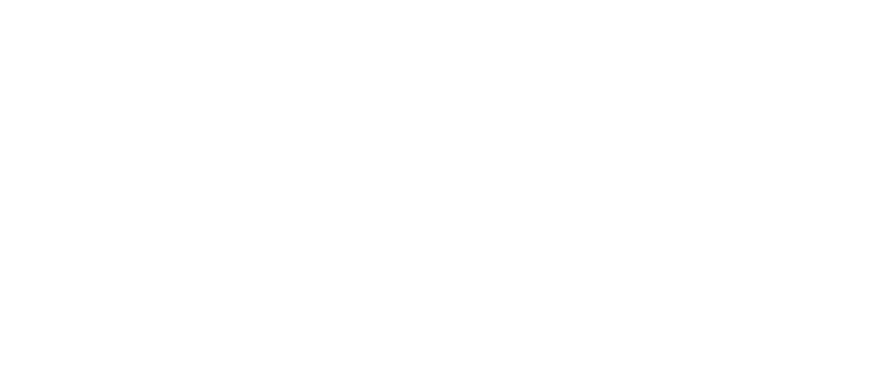
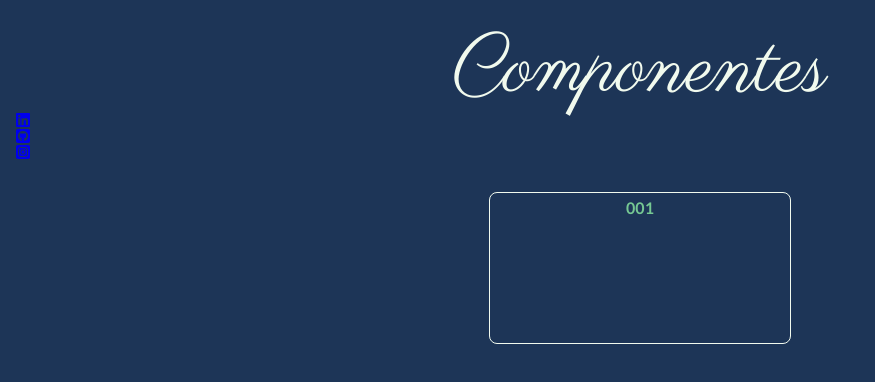
Before and after one commit to jeancarloslima/Componentes, a plain HTML site: page index.html in a window 1280 px wide. Shown: the whole page, without its empty margins (0-875 px from the left). Drawn offline with Linux system fonts and the light colour scheme.

Commit message:
Adicionando lista-de-componentes e estilização inicial

```diff
--- a/index.html
+++ b/index.html
@@ -1,22 +1,49 @@
 <!DOCTYPE html>
 <html lang="en">
+
 <head>
     <meta charset="UTF-8">
     <meta name="viewport" content="width=device-width, initial-scale=1.0">
     <title>Componentes</title>
+    <link rel="stylesheet" href="https://cdnjs.cloudflare.com/ajax/libs/font-awesome/6.7.2/css/all.min.css"
+        integrity="sha512-Evv84Mr4kqVGRNSgIGL/F/aIDqQb7xQ2vcrdIwxfjThSH8CSR7PBEakCr51Ck+w+/U6swU2Im1vVX0SVk9ABhg=="
+        crossorigin="anonymous" referrerpolicy="no-referrer" />
     <link rel="stylesheet" href="reset.css">
     <link rel="stylesheet" href="style.css">
     <script src="script.js" defer></script>
 </head>
+
 <body>
 
     <header>
-
+        <h1>Componentes</h1>
+        <ul id="lista-contatos">
+            <li>
+                <a target="_blank" href="https://www.linkedin.com/in/jean-carlos-oliveira-lima-454460281/">
+                    <i class="fa-brands fa-linkedin"></i>
+                </a>
+            </li>
+            <li>
+                <a target="_blank" href="https://github.com/jeancarloslima">
+                    <i class="fa-brands fa-square-github"></i>
+                </a>
+            </li>
+            <li>
+                <a target="_blank" href="https://www.instagram.com/sebalter612/">
+                    <i class="fa-brands fa-square-instagram"></i>
+                </a>
+            </li>
+        </ul>
     </header>
 
     <main>
-
+        <ul id="lista-componentes">
+            <li class="item-componente">
+                <span class="item-componente-contador">001</span>
+            </li>
+        </ul>
     </main>
 
 </body>
+
 </html>
--- a/style.css
+++ b/style.css
@@ -0,0 +1,61 @@
+@import url('https://fonts.googleapis.com/css2?family=Lato:ital,wght@0,100;0,300;0,400;0,700;0,900;1,100;1,300;1,400;1,700;1,900&family=Parisienne&display=swap');
+
+:root {
+    /* Cores */
+    --cor-primaria: #1d3557;
+    --cor-secundaria: #76c893;
+    --branco: #f1faee;
+    --preto: #000;
+    /* Fontes */
+    --fonte-primaria: "Lato", sans-serif;
+    --fonte-secundaria: "Parisienne", cursive;
+}
+
+body {
+    background-color: var(--cor-primaria);
+    color: var(--branco);
+    font-family: var(--fonte-primaria);
+}
+
+header {
+    padding: 2rem 1rem;
+}
+
+h1 {
+    font-size: 5rem;
+    font-family: var(--fonte-secundaria);
+    text-align: center;
+}
+
+main {
+    max-width: 1000px;
+    margin: 0 auto;
+}
+
+#lista-componentes {
+    display: flex;
+    align-items: center;
+    justify-content: center;
+    gap: 40px;
+    flex-wrap: wrap;
+}
+
+.item-componente {
+    width: 300px;
+    height: 150px;
+    display: flex;
+    justify-content: center;
+    align-items: center;
+    border: 1px solid var(--branco);
+    border-radius: 8px;
+    position: relative;
+}
+
+.item-componente-contador {
+    position: absolute;
+    left: 50%;
+    top: 7px;
+    transform: translateX(-50%);
+    color: var(--cor-secundaria);
+    font-weight: 600;
+}
```
